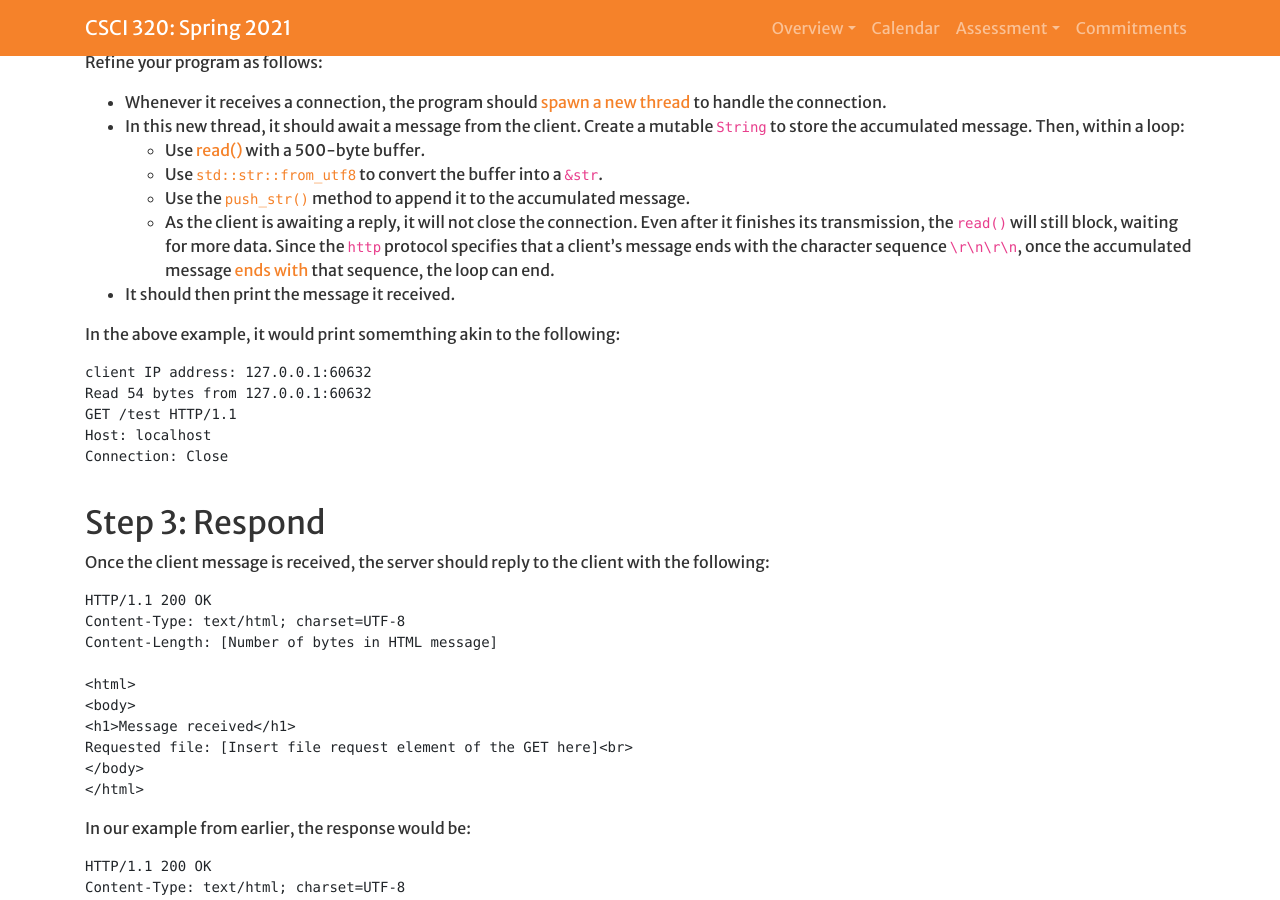
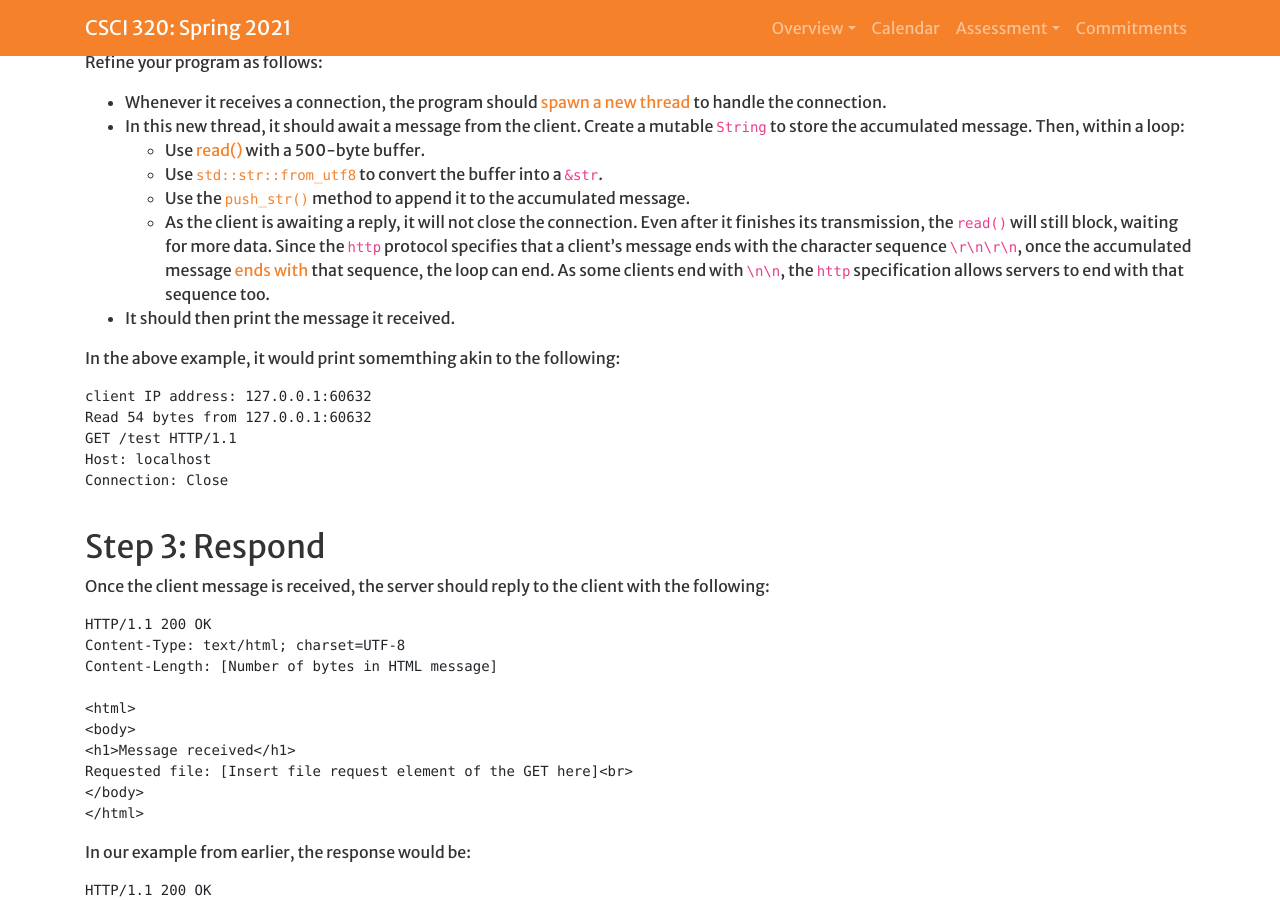
Before and after one commit to Hendrix-CS/csci320, a Jekyll site: the page built from projects/webserver1.md, in a window 1280 px wide and 900 px high, scrolled down 496 px. Built offline with Jekyll 4.4.1, drawn with Linux system fonts in a browser that asks for light colours; a script that is not in the unit is left out.

Commit message:
One more minor change.

```diff
--- a/projects/webserver1.md
+++ b/projects/webserver1.md
@@ -45,7 +45,8 @@ Refine your program as follows:
   waiting for more data.  Since the `http` protocol specifies that a client's message ends with
   the character sequence `\r\n\r\n`, once the accumulated message
   [ends with](https://doc.rust-lang.org/std/string/struct.String.html#method.ends_with)
-  that sequence, the loop can end.
+  that sequence, the loop can end. As some clients end with `\n\n`, the `http`
+  specification allows servers to end with that sequence too.
 * It should then print the message it received.
 
 In the above example, it would print somemthing akin to the following:
```
